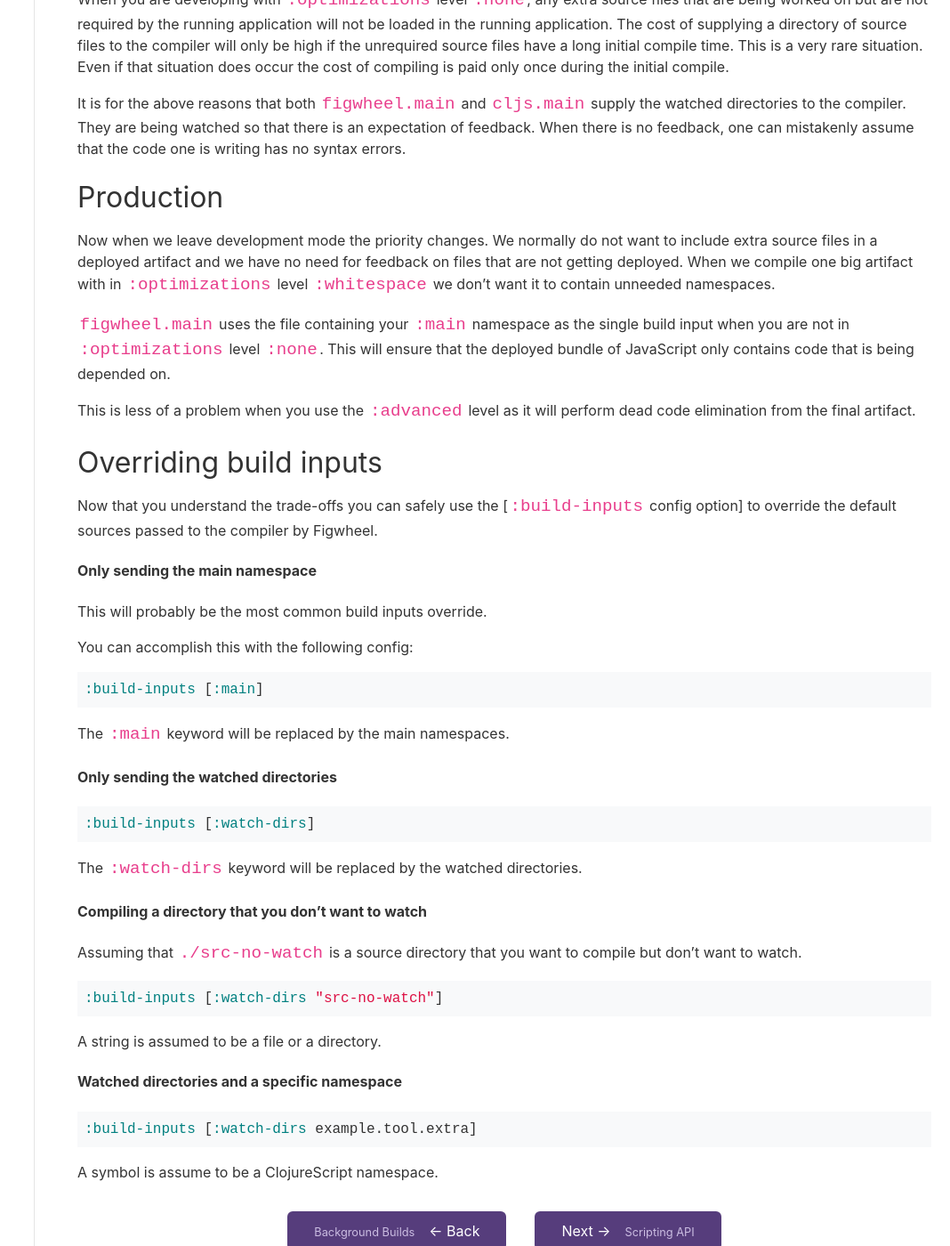
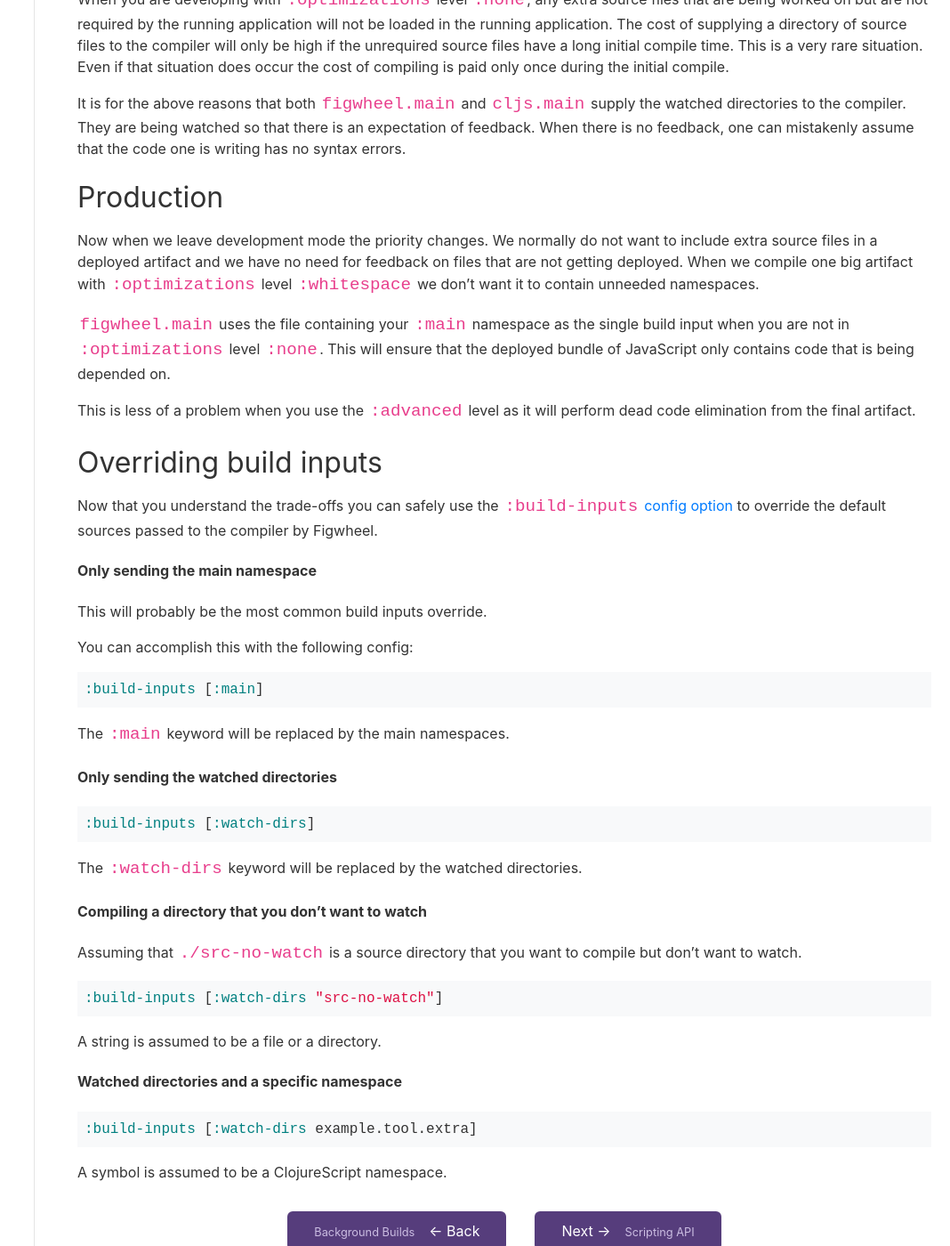
Before and after one commit to bhauman/figwheel-main, a Jekyll site: the page built from docs/docs/build_inputs.md, in a window 1280 px wide and 1400 px high, scrolled down 1121 px. Shown: the whole window at 89% size, without its empty margins (212-1280 px from the left). Built offline with Jekyll 4.4.1, drawn with Linux system fonts in a browser that asks for light colours.

Commit message:
Update build_inputs.md (#233)

````diff
--- a/docs/docs/build_inputs.md
+++ b/docs/docs/build_inputs.md
@@ -76,7 +76,7 @@ errors.
 Now when we leave development mode the priority changes. We normally
 do not want to include extra source files in a deployed artifact and
 we have no need for feedback on files that are not getting
-deployed. When we compile one big artifact with in `:optimizations`
+deployed. When we compile one big artifact with `:optimizations`
 level `:whitespace` we don't want it to contain unneeded namespaces.
 
 `figwheel.main` uses the file containing your `:main` namespace as the
@@ -90,7 +90,7 @@ will perform dead code elimination from the final artifact.
 ## Overriding build inputs
 
 Now that you understand the trade-offs you can safely use the
-[`:build-inputs` config option] to override the default sources passed
+[`:build-inputs` config option](../config-options#build-inputs) to override the default sources passed
 to the compiler by Figwheel.
 
 #### Only sending the main namespace
@@ -130,8 +130,4 @@ A string is assumed to be a file or a directory.
 :build-inputs [:watch-dirs example.tool.extra]
 ```
 
-A symbol is assume to be a ClojureScript namespace.
-
-
-
-[build-inputs]: ../config-options#build-inputs
+A symbol is assumed to be a ClojureScript namespace.
````
